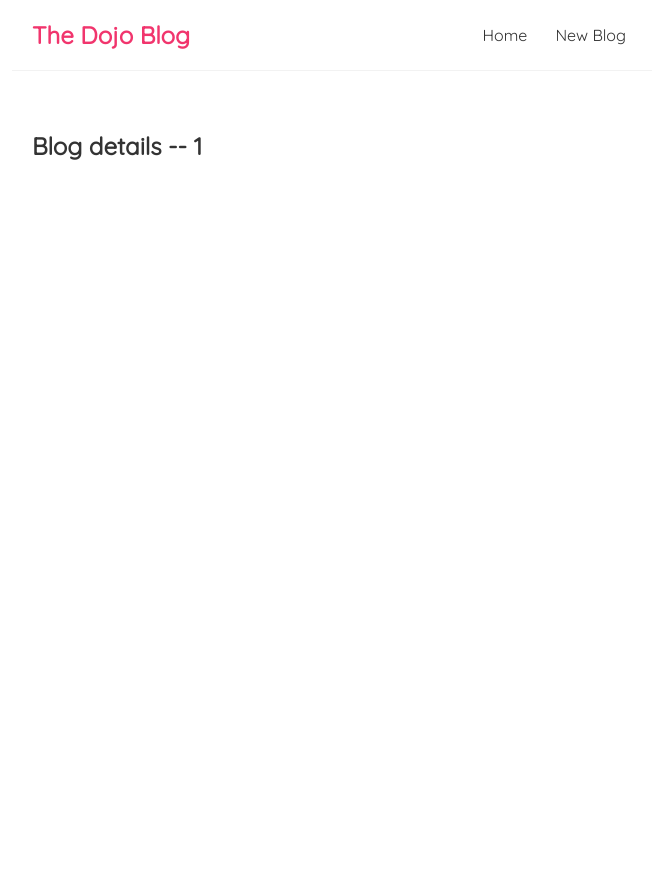
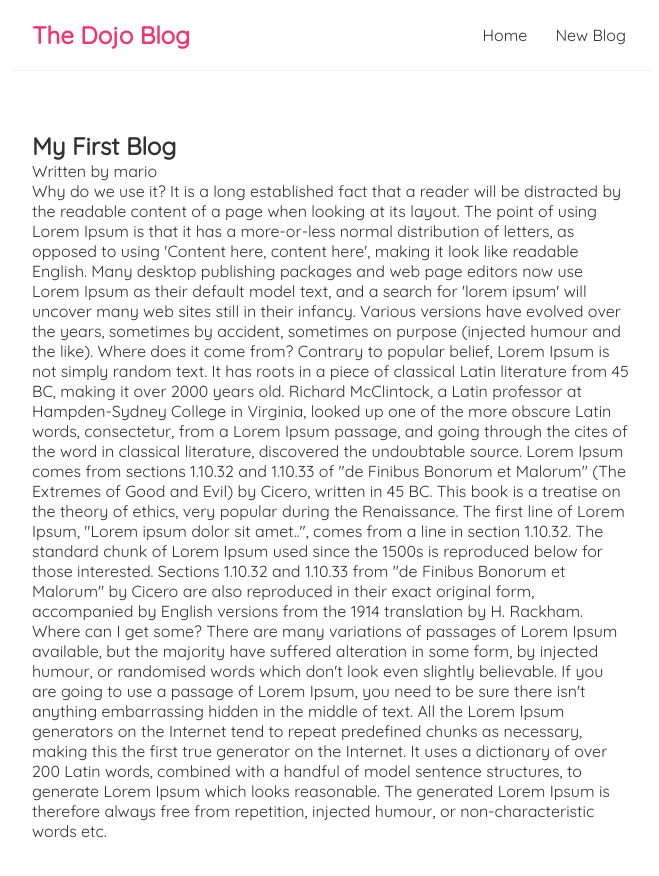
Before and after one commit to Cobby-a/First-Reactjs, a React (Create React App) app: page /blogs/1 in a window 1280 px wide. Shown: the top 876 px of the page, without its empty margins (308-967 px from the left). Before the commit the page ends 800 px from the top, so only its background shows below. Built offline with nearby package versions, Linux system fonts and the light colour scheme; data requests are answered from the project's data file.

Commit message:
added the details of the blog to every blog page

```diff
--- a/src/BlogDetails.js
+++ b/src/BlogDetails.js
@@ -1,10 +1,20 @@
 import { useParams } from "react-router-dom";
+import useFetch from "./useFetch";
 
 const BlogDetails = () =>{
-    const {id} =  useParams();
+    const {id} = useParams();
+    const {data: blog, isPending, error} = useFetch('http://localhost:4000/blogs/' + id);
     return(
-        <div>
-            <h2>Blog details -- {id} </h2>
+        <div className="blog-details">
+            {isPending && <div>Loading ...</div>}
+            {error && <div>{error}</div>}
+            {blog && (
+                <article>
+                    <h2>{blog.title}</h2>
+                    <p>Written by {blog.author}</p>
+                    <div>{blog.body}</div>
+                </article>
+            )}
         </div>
     )
 }
```
